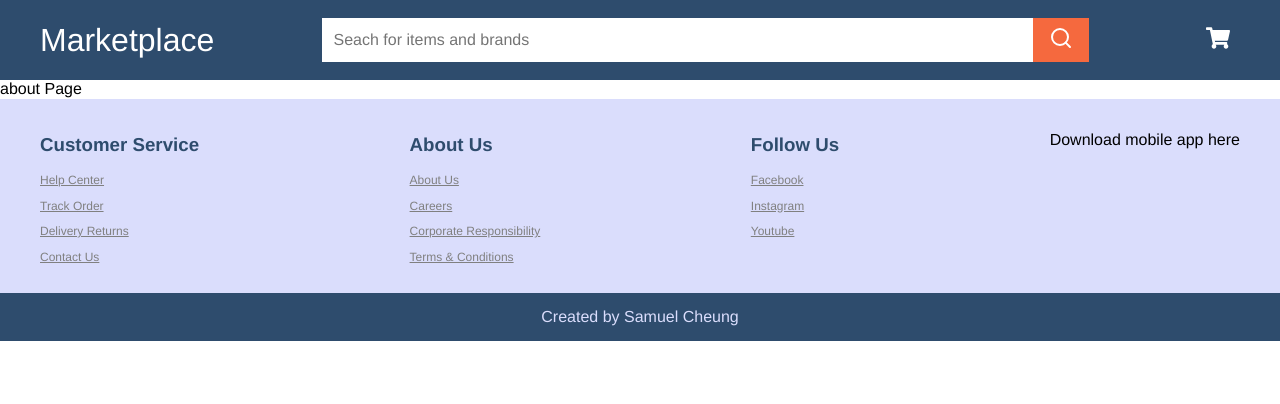
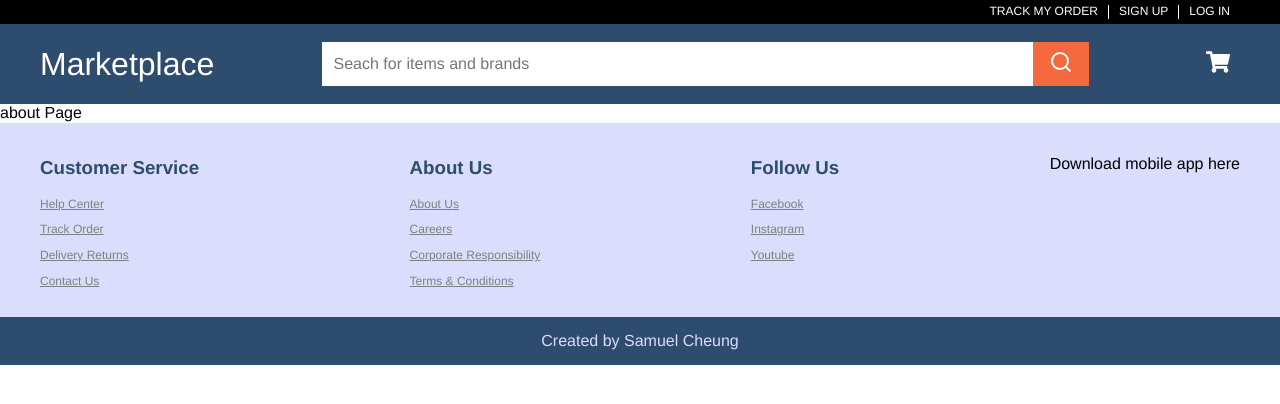
Before and after one commit to salmonsashimi/onlinestore, a Next.js app: page /user in a window 1280 px wide. Shown: the top 404 px of the page. Built offline with nearby package versions, Linux system fonts and the light colour scheme.

Commit message:
added signInBar

```diff
--- a/src/components/Header.js
+++ b/src/components/Header.js
@@ -1,7 +1,9 @@
 import NavBar from './NavBar'
+import SignInBar from './SignInBar';
 
 const Header = () => (
     <div>
+        <SignInBar />
         <NavBar />
     </div>
 )
--- a/src/components/Navbar.js
+++ b/src/components/Navbar.js
@@ -1,12 +1,10 @@
 import Link from 'next/link';
 import SearchBar from './SearchBar';
 import CartIcon from './CartIcon';
-import SignInBar from './SignInBar';
 
 const NavBar = () => {
     return (
         <div className='navbar'>
-            <SignInBar />
             <div className='container navbar__content'>
                 <Link href='/'><h1 className='navbar__logo'>Marketplace</h1></Link>
                 <SearchBar />
--- a/src/components/SignInBar.js
+++ b/src/components/SignInBar.js
@@ -1,6 +1,10 @@
 const SignInBar = () => (
-    <div>
-
+    <div className='signInBar'>
+        <div className='container signInBar__content'>
+            <p className='signInBar__link'>TRACK MY ORDER</p>
+            <p className='signInBar__link'>SIGN UP</p>
+            <p className='signInBar__link'>LOG IN</p>
+        </div>
     </div>
 )
 
--- /dev/null
+++ b/src/styles/components/_signInBar.scss
@@ -0,0 +1,23 @@
+.signInBar {
+    background-color: black;
+
+}
+.signInBar__content {
+    display: flex;
+    padding: 5px 0 ;
+    justify-content: flex-end;
+}
+
+.signInBar__link {
+    color: white;
+    font-size: $s-size;
+    margin: 0;
+    border-left: 1px solid white;
+    padding: 0 10px;
+    &:hover {
+        cursor: pointer
+    }
+    &:first-child {
+        border-left: none;
+    }
+}
--- a/src/styles/styles.scss
+++ b/src/styles/styles.scss
@@ -12,3 +12,4 @@
 @import './components/footer';
 @import './components/footerSection';
 @import './components/footerBar';
+@import './components/signInBar';
```
